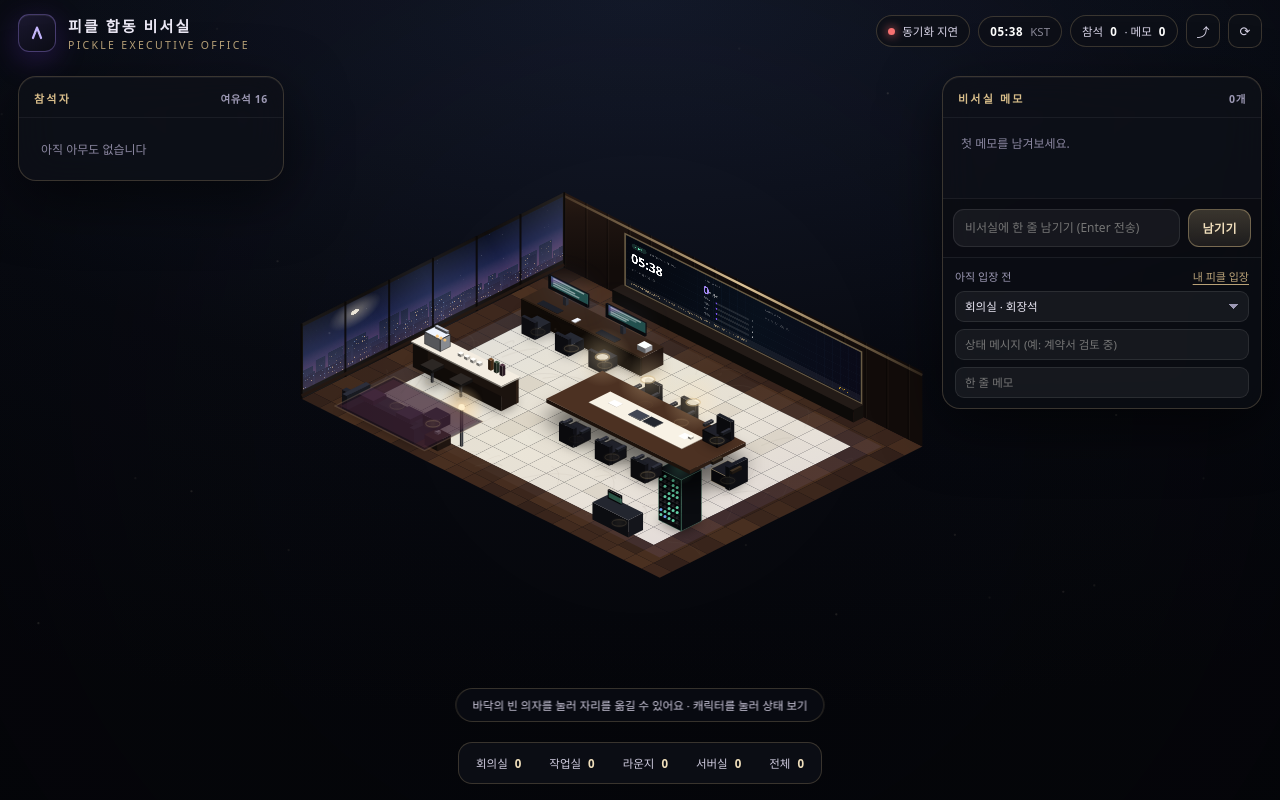
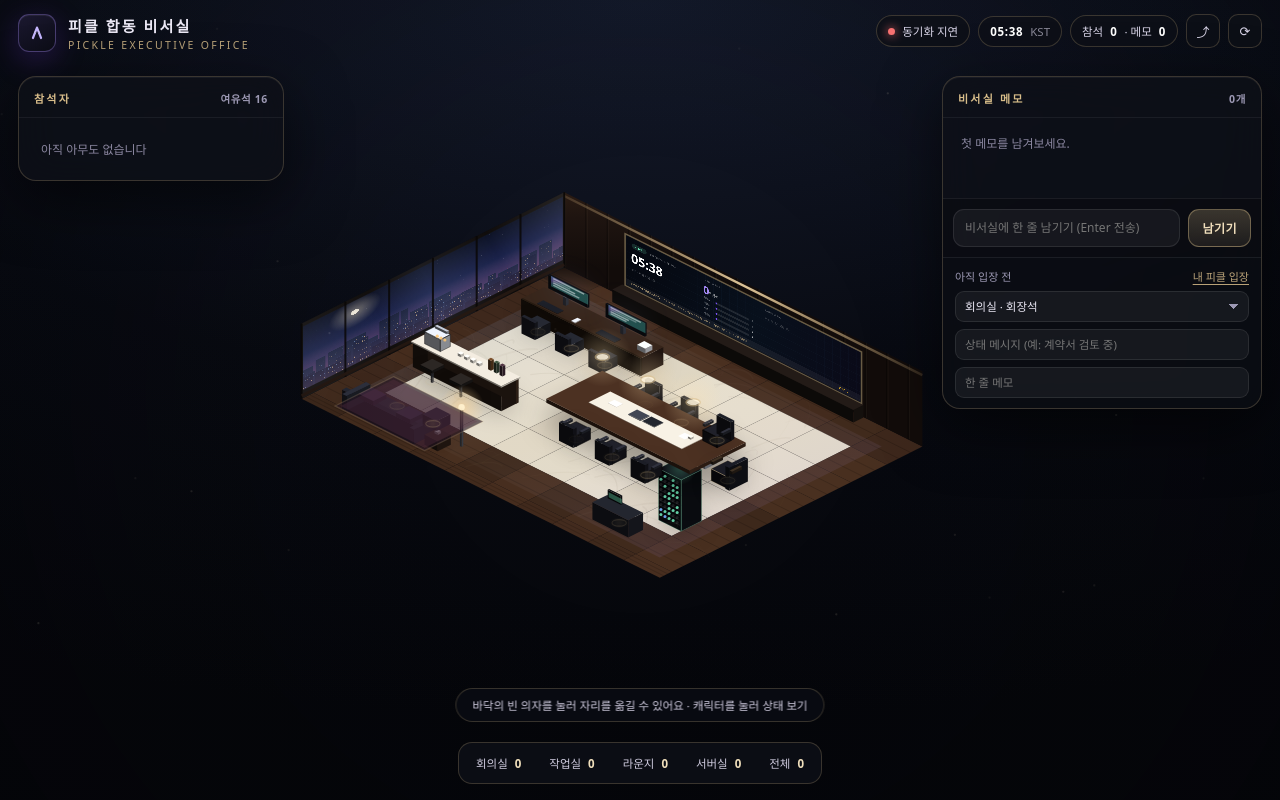
Before and after one commit to k61667-wq/pickle-executive-office, a plain HTML site: page index.html in a window 1280 px wide. Drawn offline with Linux system fonts and the light colour scheme; animation ran at ten frames a second.

Commit message:
style: 대리석 슬래브 바닥, 그림자 부드럽게

```diff
--- a/index.html
+++ b/index.html
@@ -336,11 +336,11 @@ function isoBox(x, y, w, d, h, z0, base, opt = {}) {
   }
   return {A, B, Cc, D};
 }
-function groundShadow(x, y, w, d, alpha = 0.5) {
+function groundShadow(x, y, w, d, alpha = 0.28) {
   const A = project(x, y), B = project(x + w, y), Cc = project(x + w, y + d), D = project(x, y + d);
   TC.save();
-  TC.filter = 'blur(6px)';
-  poly([A, B, Cc, D], `rgba(0,0,0,${alpha})`);
+  TC.filter = 'blur(12px)';
+  poly([A, B, Cc, D], `rgba(0,0,0,${alpha * 0.62})`);
   TC.restore();
 }
 
@@ -423,33 +423,46 @@ function buildBG() {
   const W = ROOM.w, D = ROOM.d, H = ROOM.wall;
 
   /* --- 바닥 --- */
-  const tile = 0.75;
+  const tile = 1.5;
   for (let gy = 0; gy < D - 0.001; gy += tile) {
     for (let gx = 0; gx < W - 0.001; gx += tile) {
       const w = Math.min(tile, W - gx), d = Math.min(tile, D - gy);
-      const edgeX = gx < 0.85 || gy < 0.85 || gx + w > W - 0.85 || gy + d > D - 0.85;
-      const k = Math.floor(gx * 3) * 7 + Math.floor(gy * 3) * 13;
+      const edgeX = gx < 0.92 || gy < 0.92 || gx + w > W - 0.92 || gy + d > D - 0.92;
+      const k = Math.floor(gx * 2) * 7 + Math.floor(gy * 2) * 13;
       let col;
-      if (edgeX) col = mix('#4a3020', '#33211a', rnd(k));
-      else {
-        const t = 0.55 + rnd(k) * 0.45;
-        col = mix('#efeade', '#ded7c8', t * 0.55);
-        if (rnd(k + 5) > 0.9) col = mix(col, '#cfc5b2', 0.45);
+      if (edgeX) {
+        col = mix('#4a3020', '#39251a', rnd(k) * 0.8);
+      } else {
+        const t = 0.5 + rnd(k) * 0.5;
+        col = mix('#ece5d5', '#d9cfba', t * 0.6);
+        if (rnd(k + 5) > 0.78) col = mix(col, '#cfc3ac', 0.35);
       }
       const A = project(gx, gy), B = project(gx + w, gy), Cc = project(gx + w, gy + d), Dd = project(gx, gy + d);
       poly([A, B, Cc, Dd], col);
+      if (!edgeX) {
+        TC.strokeStyle = 'rgba(90,78,60,.10)'; TC.lineWidth = 1;
+        TC.beginPath(); TC.moveTo(A[0], A[1]); TC.lineTo(B[0], B[1]); TC.lineTo(Cc[0], Cc[1]); TC.stroke();
+      } else {
+        // 월넛 결
+        for (let i = 1; i < 3; i++) {
+          const yy = gy + d * i / 3;
+          const p0 = project(gx, yy), p1 = project(gx + w, yy);
+          TC.strokeStyle = 'rgba(0,0,0,.16)'; TC.lineWidth = 1;
+          TC.beginPath(); TC.moveTo(p0[0], p0[1]); TC.lineTo(p1[0], p1[1]); TC.stroke();
+        }
+      }
     }
   }
   // 대리석 결
   bgc.save();
-  for (let i = 0; i < 90; i++) {
+  for (let i = 0; i < 70; i++) {
     const x0 = 1 + rnd(i * 2.3) * (W - 2), y0 = 1 + rnd(i * 5.1) * (D - 2);
-    const x1 = x0 + (rnd(i * 9.7) - 0.5) * 2.4, y1 = y0 + (rnd(i * 4.3) - 0.5) * 2.4;
+    const x1 = x0 + (rnd(i * 9.7) - 0.5) * 3.2, y1 = y0 + (rnd(i * 4.3) - 0.5) * 3.2;
     const p0 = project(x0, y0), p1 = project(x1, y1);
-    bgc.strokeStyle = `rgba(130,120,102,${0.035 + rnd(i) * 0.055})`;
-    bgc.lineWidth = 0.6 + rnd(i * 3) * 0.9;
+    bgc.strokeStyle = `rgba(120,104,82,${0.03 + rnd(i) * 0.05})`;
+    bgc.lineWidth = 0.6 + rnd(i * 3) * 1.1;
     bgc.beginPath(); bgc.moveTo(p0[0], p0[1]);
-    bgc.quadraticCurveTo((p0[0] + p1[0]) / 2 + 8, (p0[1] + p1[1]) / 2 - 6, p1[0], p1[1]);
+    bgc.quadraticCurveTo((p0[0] + p1[0]) / 2 + 10, (p0[1] + p1[1]) / 2 - 8, p1[0], p1[1]);
     bgc.stroke();
   }
   bgc.restore();
@@ -553,8 +566,8 @@ function buildItems() {
   const TX = 5.95, TY = 4.35, TW = 6.0, TD = 2.35;
   add(TX + TW + TD, () => {
     // 그림자
-    TC.save(); TC.filter = 'blur(10px)';
-    poly([project(TX - .1, TY - .1), project(TX + TW + .15, TY - .1), project(TX + TW + .15, TY + TD + .15), project(TX - .1, TY + TD + .15)], 'rgba(0,0,0,.55)');
+    TC.save(); TC.filter = 'blur(14px)';
+    poly([project(TX - .1, TY - .1), project(TX + TW + .15, TY - .1), project(TX + TW + .15, TY + TD + .15), project(TX - .1, TY + TD + .15)], 'rgba(0,0,0,.32)');
     TC.restore();
     // 크롬 베이스
     isoBox(TX + 0.55, TY + 0.65, 0.5, 0.5, 0.68, 0, '#8b8f99', {topK: 1.4});
```
